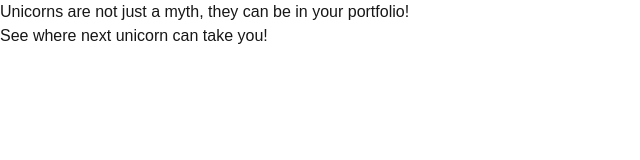
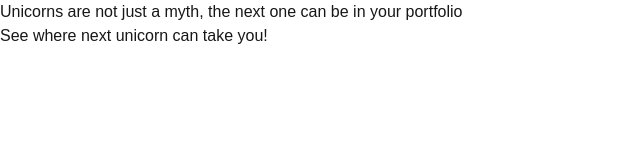
Before and after one commit to EkVid/Next_Unicorn, a Next.js app in the folder client/: page / in a window 1280 px wide. Shown: the top 160 px of the page, without its empty margins (0-640 px from the left). Built offline with nearby package versions, Linux system fonts and the light colour scheme.

Commit message:
chore : update test to check auto-deployment

```diff
--- a/client/src/app/page.tsx
+++ b/client/src/app/page.tsx
@@ -4,7 +4,7 @@ export default function Home() {
   return (
     <div className="grid grid-rows-[20px_1fr_20px] items-center justify-items-center min-h-screen p-8 pb-20 gap-16 sm:p-20 font-[family-name:var(--font-geist-sans)] text-4xl font-bold">
       <main className="flex flex-col gap-8 row-start-2 items-center sm:items-start">
-      Unicorns are not just a myth, they can be in your portfolio!
+      Unicorns are not just a myth, the next one can be in your portfolio
       </main>
       <footer className="row-start-3 flex gap-6 flex-wrap items-center justify-center">
         <a
```
